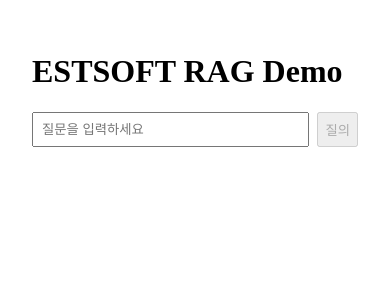
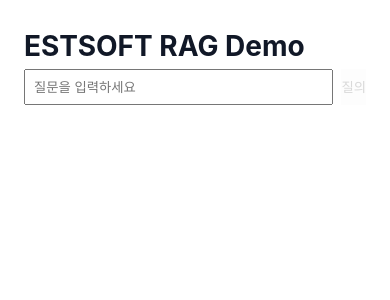
Before and after one commit to austinhong22/perso.ai, a Next.js app in the folder frontend/: page / in a window 390 px wide. Shown: the top 300 px of the page. Built offline with nearby package versions, Linux system fonts and the light colour scheme.

Commit message:
feat(frontend): add global styles with Perso branding theme\n\n- Light theme with Perso gradient (indigo to purple)\n- Design tokens for colors, spacing, radius, shadows\n- Utility classes for buttons, badges, cards\n- Responsive breakpoints and accessibility focus styles

```diff
--- /dev/null
+++ b/frontend/src/app/layout.tsx
@@ -0,0 +1,45 @@
+import type { Metadata } from "next";
+import "../styles/globals.css";
+
+export const metadata: Metadata = {
+  title: "Perso AI - 지식기반 챗봇",
+  description: "정확한 답변을 제공하는 Perso AI 챗봇 시스템. 할루시네이션 없이 신뢰할 수 있는 답변을 제공합니다.",
+  keywords: ["AI", "챗봇", "RAG", "Perso", "지식 기반", "벡터 검색"],
+  authors: [{ name: "Perso AI Team" }],
+  icons: {
+    icon: "/favicon.svg",
+  },
+  openGraph: {
+    title: "Perso AI - 지식기반 챗봇",
+    description: "정확한 답변을 제공하는 Perso AI 챗봇 시스템",
+    type: "website",
+    locale: "ko_KR",
+    siteName: "Perso AI",
+  },
+  twitter: {
+    card: "summary_large_image",
+    title: "Perso AI - 지식기반 챗봇",
+    description: "정확한 답변을 제공하는 Perso AI 챗봇 시스템",
+  },
+  viewport: {
+    width: "device-width",
+    initialScale: 1,
+    maximumScale: 5,
+  },
+  robots: {
+    index: true,
+    follow: true,
+  },
+};
+
+export default function RootLayout({
+  children,
+}: {
+  children: React.ReactNode;
+}) {
+  return (
+    <html lang="ko">
+      <body>{children}</body>
+    </html>
+  );
+}
--- /dev/null
+++ b/frontend/src/styles/globals.css
@@ -0,0 +1,297 @@
+/* Perso AI Chatbot - Global Styles */
+
+:root {
+  /* Perso 브랜드 컬러 (로고 그라데이션 기반) */
+  --perso-primary: #6366f1; /* 인디고 */
+  --perso-primary-dark: #4f46e5;
+  --perso-secondary: #a855f7; /* 보라 */
+  --perso-gradient: linear-gradient(135deg, #6366f1 0%, #a855f7 100%);
+  --perso-gradient-subtle: linear-gradient(135deg, rgba(99, 102, 241, 0.1) 0%, rgba(168, 85, 247, 0.1) 100%);
+
+  /* 라이트 테마 */
+  --bg-primary: #ffffff;
+  --bg-secondary: #f9fafb;
+  --bg-tertiary: #f3f4f6;
+  --bg-hover: #e5e7eb;
+
+  /* 텍스트 */
+  --text-primary: #111827;
+  --text-secondary: #6b7280;
+  --text-tertiary: #9ca3af;
+  --text-inverse: #ffffff;
+
+  /* 보더 */
+  --border-light: #e5e7eb;
+  --border-medium: #d1d5db;
+  --border-dark: #9ca3af;
+
+  /* 상태 컬러 */
+  --success: #10b981;
+  --warning: #f59e0b;
+  --error: #ef4444;
+  --info: #3b82f6;
+
+  /* 그림자 */
+  --shadow-sm: 0 1px 2px 0 rgba(0, 0, 0, 0.05);
+  --shadow-md: 0 4px 6px -1px rgba(0, 0, 0, 0.1), 0 2px 4px -1px rgba(0, 0, 0, 0.06);
+  --shadow-lg: 0 10px 15px -3px rgba(0, 0, 0, 0.1), 0 4px 6px -2px rgba(0, 0, 0, 0.05);
+  --shadow-xl: 0 20px 25px -5px rgba(0, 0, 0, 0.1), 0 10px 10px -5px rgba(0, 0, 0, 0.04);
+
+  /* 레이아웃 */
+  --container-max: 1200px;
+  --chat-max: 860px;
+  --header-height: 64px;
+  --footer-height: 60px;
+
+  /* 간격 */
+  --space-xs: 0.25rem;
+  --space-sm: 0.5rem;
+  --space-md: 1rem;
+  --space-lg: 1.5rem;
+  --space-xl: 2rem;
+  --space-2xl: 3rem;
+
+  /* 라운딩 */
+  --radius-sm: 0.375rem;
+  --radius-md: 0.5rem;
+  --radius-lg: 0.75rem;
+  --radius-xl: 1rem;
+  --radius-full: 9999px;
+
+  /* 폰트 */
+  --font-sans: -apple-system, BlinkMacSystemFont, "Segoe UI", Roboto, "Helvetica Neue", Arial, "Noto Sans", sans-serif, "Apple Color Emoji", "Segoe UI Emoji", "Segoe UI Symbol", "Noto Color Emoji";
+  --font-mono: ui-monospace, SFMono-Regular, "SF Mono", Menlo, Consolas, "Liberation Mono", monospace;
+
+  /* 트랜지션 */
+  --transition-fast: 150ms cubic-bezier(0.4, 0, 0.2, 1);
+  --transition-base: 250ms cubic-bezier(0.4, 0, 0.2, 1);
+  --transition-slow: 350ms cubic-bezier(0.4, 0, 0.2, 1);
+}
+
+/* 리셋 및 기본 스타일 */
+* {
+  box-sizing: border-box;
+  margin: 0;
+  padding: 0;
+}
+
+html {
+  font-size: 16px;
+  -webkit-font-smoothing: antialiased;
+  -moz-osx-font-smoothing: grayscale;
+}
+
+body {
+  font-family: var(--font-sans);
+  color: var(--text-primary);
+  background-color: var(--bg-primary);
+  line-height: 1.6;
+  min-height: 100vh;
+}
+
+a {
+  color: var(--perso-primary);
+  text-decoration: none;
+  transition: color var(--transition-fast);
+}
+
+a:hover {
+  color: var(--perso-primary-dark);
+}
+
+button {
+  font-family: inherit;
+  cursor: pointer;
+  border: none;
+  outline: none;
+  transition: all var(--transition-fast);
+}
+
+button:disabled {
+  cursor: not-allowed;
+  opacity: 0.5;
+}
+
+input,
+textarea {
+  font-family: inherit;
+  outline: none;
+  transition: border-color var(--transition-fast);
+}
+
+input:focus,
+textarea:focus {
+  border-color: var(--perso-primary);
+  outline: 2px solid rgba(99, 102, 241, 0.2);
+  outline-offset: 2px;
+}
+
+/* 스크롤바 스타일 */
+::-webkit-scrollbar {
+  width: 8px;
+  height: 8px;
+}
+
+::-webkit-scrollbar-track {
+  background: var(--bg-secondary);
+}
+
+::-webkit-scrollbar-thumb {
+  background: var(--border-medium);
+  border-radius: var(--radius-full);
+}
+
+::-webkit-scrollbar-thumb:hover {
+  background: var(--border-dark);
+}
+
+/* 선택 영역 스타일 */
+::selection {
+  background-color: rgba(99, 102, 241, 0.2);
+  color: var(--text-primary);
+}
+
+/* 포커스 링 (접근성) */
+*:focus-visible {
+  outline: 2px solid var(--perso-primary);
+  outline-offset: 2px;
+}
+
+/* 유틸리티 클래스 */
+.container {
+  width: 100%;
+  max-width: var(--container-max);
+  margin: 0 auto;
+  padding: 0 var(--space-lg);
+}
+
+.sr-only {
+  position: absolute;
+  width: 1px;
+  height: 1px;
+  padding: 0;
+  margin: -1px;
+  overflow: hidden;
+  clip: rect(0, 0, 0, 0);
+  white-space: nowrap;
+  border-width: 0;
+}
+
+/* 그라데이션 텍스트 */
+.gradient-text {
+  background: var(--perso-gradient);
+  -webkit-background-clip: text;
+  -webkit-text-fill-color: transparent;
+  background-clip: text;
+}
+
+/* 버튼 베이스 */
+.btn {
+  display: inline-flex;
+  align-items: center;
+  justify-content: center;
+  padding: 0.625rem 1.25rem;
+  font-size: 0.875rem;
+  font-weight: 500;
+  border-radius: var(--radius-lg);
+  transition: all var(--transition-fast);
+  white-space: nowrap;
+}
+
+.btn-primary {
+  background: var(--perso-gradient);
+  color: var(--text-inverse);
+  box-shadow: var(--shadow-sm);
+}
+
+.btn-primary:hover:not(:disabled) {
+  box-shadow: var(--shadow-md);
+  transform: translateY(-1px);
+}
+
+.btn-primary:active:not(:disabled) {
+  transform: translateY(0);
+}
+
+.btn-secondary {
+  background: var(--bg-secondary);
+  color: var(--text-primary);
+  border: 1px solid var(--border-light);
+}
+
+.btn-secondary:hover:not(:disabled) {
+  background: var(--bg-hover);
+}
+
+.btn-ghost {
+  background: transparent;
+  color: var(--text-secondary);
+}
+
+.btn-ghost:hover:not(:disabled) {
+  background: var(--bg-secondary);
+  color: var(--text-primary);
+}
+
+/* 카드 */
+.card {
+  background: var(--bg-primary);
+  border: 1px solid var(--border-light);
+  border-radius: var(--radius-lg);
+  padding: var(--space-lg);
+  box-shadow: var(--shadow-sm);
+}
+
+/* 배지 */
+.badge {
+  display: inline-flex;
+  align-items: center;
+  padding: 0.25rem 0.625rem;
+  font-size: 0.75rem;
+  font-weight: 500;
+  border-radius: var(--radius-full);
+  background: var(--bg-tertiary);
+  color: var(--text-secondary);
+}
+
+.badge-primary {
+  background: rgba(99, 102, 241, 0.1);
+  color: var(--perso-primary);
+}
+
+.badge-success {
+  background: rgba(16, 185, 129, 0.1);
+  color: var(--success);
+}
+
+.badge-warning {
+  background: rgba(245, 158, 11, 0.1);
+  color: var(--warning);
+}
+
+.badge-error {
+  background: rgba(239, 68, 68, 0.1);
+  color: var(--error);
+}
+
+/* 반응형 */
+@media (max-width: 768px) {
+  :root {
+    --header-height: 56px;
+    --space-lg: 1rem;
+  }
+
+  .container {
+    padding: 0 var(--space-md);
+  }
+
+  html {
+    font-size: 15px;
+  }
+}
+
+@media (max-width: 480px) {
+  html {
+    font-size: 14px;
+  }
+}
```
